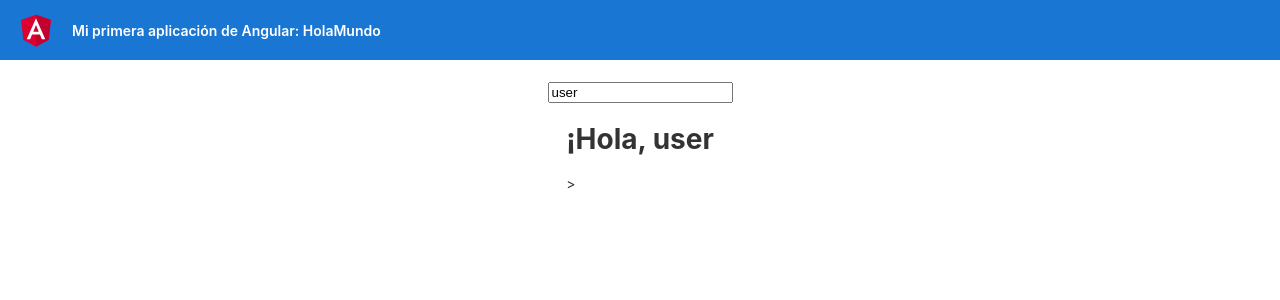
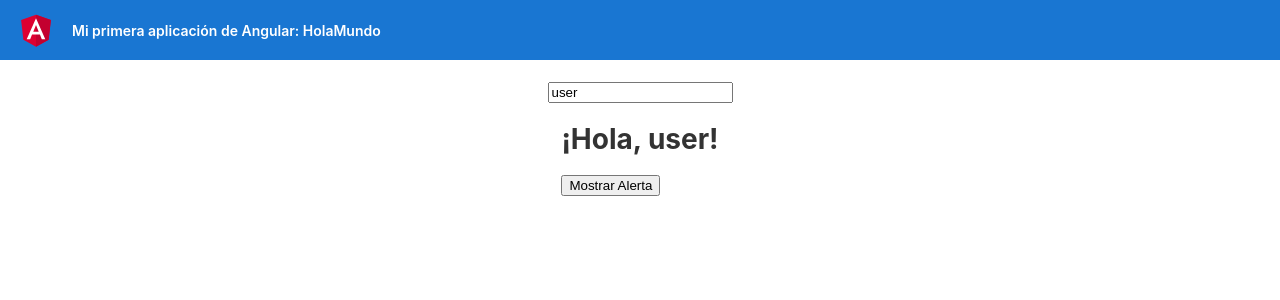
Before and after one commit to SheylaPDV/Angular, an Angular app in the folder HolaMundo/: page / in a window 1280 px wide. Shown: the top 300 px of the page. Built offline with nearby package versions, Linux system fonts and the light colour scheme.

Commit message:
botton y evento click

```diff
--- a/HolaMundo/src/app/app.component.html
+++ b/HolaMundo/src/app/app.component.html
@@ -318,6 +318,7 @@
   <!-- <h1>¡Hola, {{ nombre }}!</h1> -->
   <!-- Cuando ponemos corchetes, indicamos que el valor de las comillas es una variable  que pòdemos encontrrar dentro del controlador-->
   <!-- Input para trabajaer con NgModel -->
+  <!-- Los parentesis son para escuchar eventos y los corchetes para pasar informacion -->
   <input type="text" placeholder="Nombre del usuario" [(ngModel)]="usuario" />
   <app-saludo [nombre]="usuario"></app-saludo>
 </div>
--- a/HolaMundo/src/app/components/saludo/saludo.component.html
+++ b/HolaMundo/src/app/components/saludo/saludo.component.html
@@ -1,4 +1,5 @@
 <!-- Vista -->
 
-<h1>¡Hola, {{ nombre }}</h1>
->
+<h1>¡Hola, {{ nombre }}!</h1>
+
+<button id="emit-alerta" (click)="alertaSaludo()">Mostrar Alerta</button>
--- a/HolaMundo/src/app/components/saludo/saludo.component.ts
+++ b/HolaMundo/src/app/components/saludo/saludo.component.ts
@@ -7,7 +7,6 @@ import { Component, OnInit, Input } from '@angular/core';
   styleUrls: ['./saludo.component.css'],
 })
 export class SaludoComponent implements OnInit {
-  // Es un decorador Con input pasa informacion de padre a hijop
   @Input() nombre: string = 'Shey';
   // nombre: string = 'Sheyla';
 
@@ -17,4 +16,10 @@ export class SaludoComponent implements OnInit {
     // instrucciones previas a la renderizacion del componente
     console.log('ngOnInit del componente Saludo');
   }
+
+  // Ejemplo para gestionar un evento de tipo click en el DOM
+
+  alertaSaludo(): void {
+    alert(`Hola, ${this.nombre}. Alerta despachada desde un click de boton`);
+  }
 }
```
